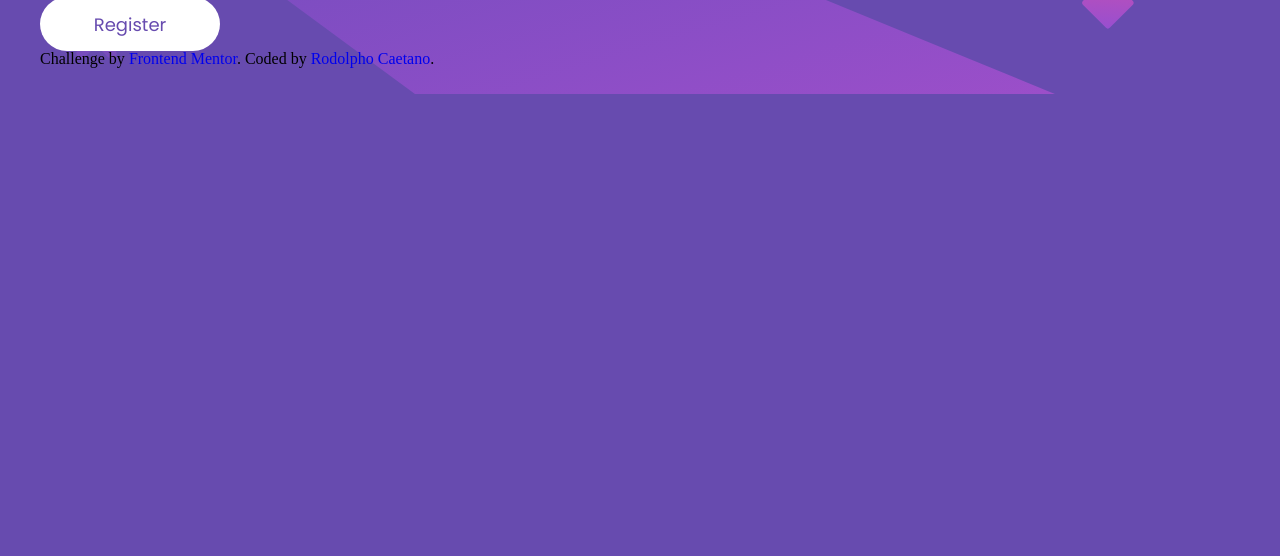
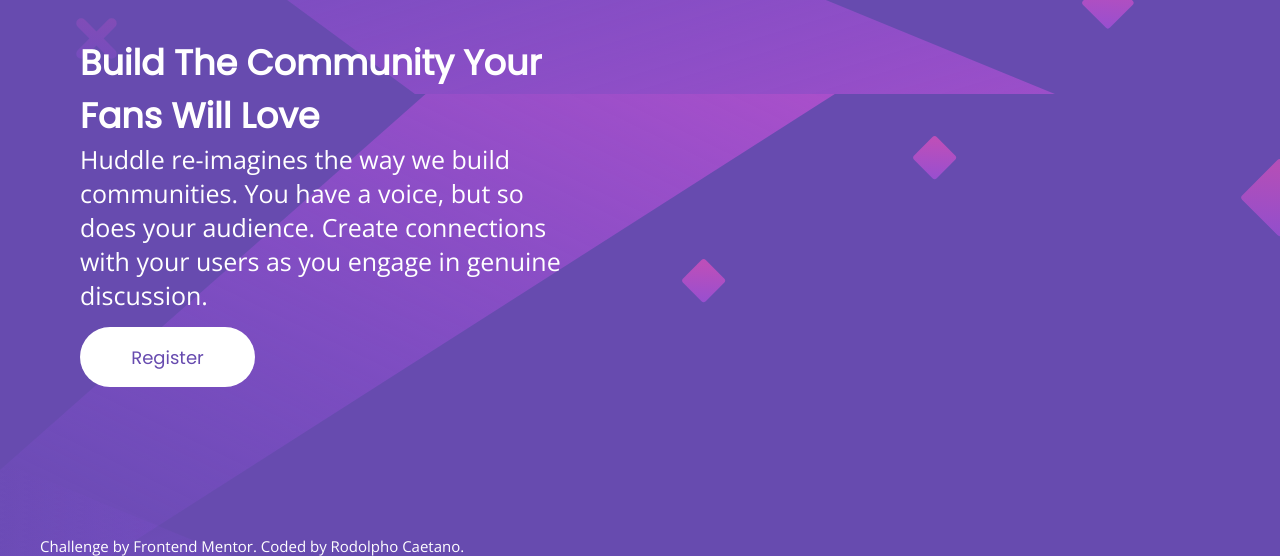
Before and after one commit to Rod94/desafio-huddle, a plain HTML site: page index.html in a window 1280 px wide. Shown: the part 706-1262 px from the top of the page. Before the commit the page ends 800 px from the top, so only its background shows below. Drawn offline with nearby package versions, Linux system fonts and the light colour scheme.

Commit message:
Projeto Finalizado

```diff
--- a/css/style.css
+++ b/css/style.css
@@ -15,24 +15,57 @@
 
 .header-huddle img {
   width: 17%;
+  padding-bottom: 10%;
 }
 
-.paragraph-huddle {
+.img-huddle {
+  display: inline-block;
+  position: relative;
+  vertical-align: middle;
+}
+
+.section-huddle {
+  display: inline-block;
+  position: relative;
+  width: 500px;
+  height: 500px;
+  vertical-align: middle;
+  margin-top: 40px;
+  margin-left: 40px;
+}
+
+.section-huddle > .paragraph-huddle {
   color: #fff;
   font: 700 35px 'Poppins', sans-serif;
 }
 
-.subparagraph-huddle {
+.section-huddle > .subparagraph-huddle {
   color: #fff;
   font: 400 25px 'Open Sans', sans-serif;
+  padding-bottom: 15px;
 }
 
-.register-huddle {
+.section-huddle > .register-huddle {
   background-color: #fff;
-  width: 15%;
-  height: 7%;
+  width: 35%;
+  height: 12%;
   border: none;
   border-radius: 13rem;
   font: 400 18px 'Poppins', sans-serif;
   color: #674baf;
 }
+
+
+
+.myself {
+  color: #fff;
+  font: 400 15px 'Open Sans', sans-serif;
+}
+
+.myself a {
+  color: #fff;
+}
+
+.myself a::hover {
+  color: #674baf;
+}
--- a/index.html
+++ b/index.html
@@ -14,9 +14,12 @@
   <header class="header-huddle">
     <img src="/images/logo.svg" alt="Logo">
   </header>
+
+  <figure class="img-huddle">
+    <img src="/images/illustration-mockups.svg" alt="Mockup">
+  </figure>
+
   <section class="section-huddle">
-    <img src="/images/illustration-mockups.svg" alt="mockup">
-
     <p class="paragraph-huddle">
       Build The Community Your Fans Will Love
     </p>
@@ -24,14 +27,15 @@
       Huddle re-imagines the way we build communities. You have a voice, but so does your audience.
       Create connections with your users as you engage in genuine discussion.
     </p>
+    <button class="register-huddle">
+      Register
+    </button>
   </section>
 
-  <button class="register-huddle">
-    Register
-  </button>
 
-  <footer>
-    <p class="attribution">
+
+  <footer class="me">
+    <p class="myself">
       Challenge by <a href="https://www.frontendmentor.io?ref=challenge" target="_blank">Frontend Mentor</a>.
       Coded by <a href="https://github.com/Rod94/desafio-huddle" target="_blank">Rodolpho Caetano</a>.
     </p>
```
